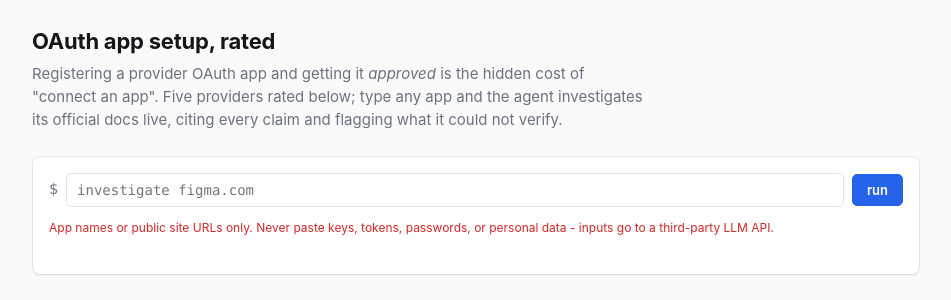
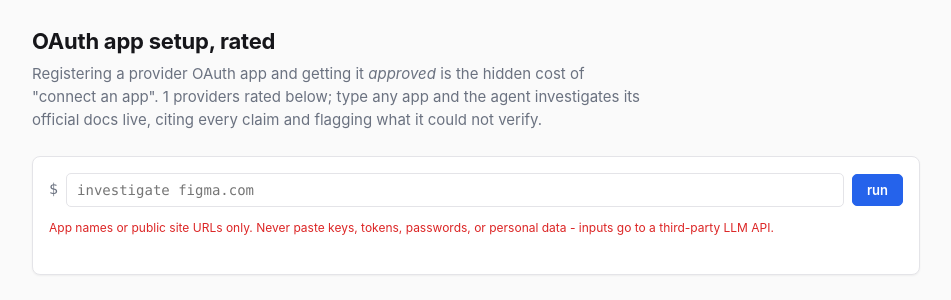
Before and after one commit to rohanthakur0410-art/oauth-setup-pilot, a FastAPI app: template app/templates/index.html in a window 1280 px wide. Shown: the part 46-346 px from the top of the page, without its empty margins (164-1115 px from the left). Run offline with FastAPI, Linux system fonts and the light colour scheme; the template is opened without the code that fills it: most values are stand-ins (such as "Sample title", 1, 10 or a date in 2020).

Commit message:
Render live library guide count on landing page instead of stale hard-coded five

```diff
--- a/app/templates/index.html
+++ b/app/templates/index.html
@@ -1,7 +1,7 @@
 {% extends "base.html" %}
 {% block content %}
 <h1>OAuth app setup, rated</h1>
-<p class="lede">Registering a provider OAuth app and getting it <em>approved</em> is the hidden cost of "connect an app". Five providers rated below; type any app and the agent investigates its official docs live, citing every claim and flagging what it could not verify.</p>
+<p class="lede">Registering a provider OAuth app and getting it <em>approved</em> is the hidden cost of "connect an app". {{ guides|length }} providers rated below; type any app and the agent investigates its official docs live, citing every claim and flagging what it could not verify.</p>
 
 <section class="gen">
   <form class="genrow" id="genform">
```
